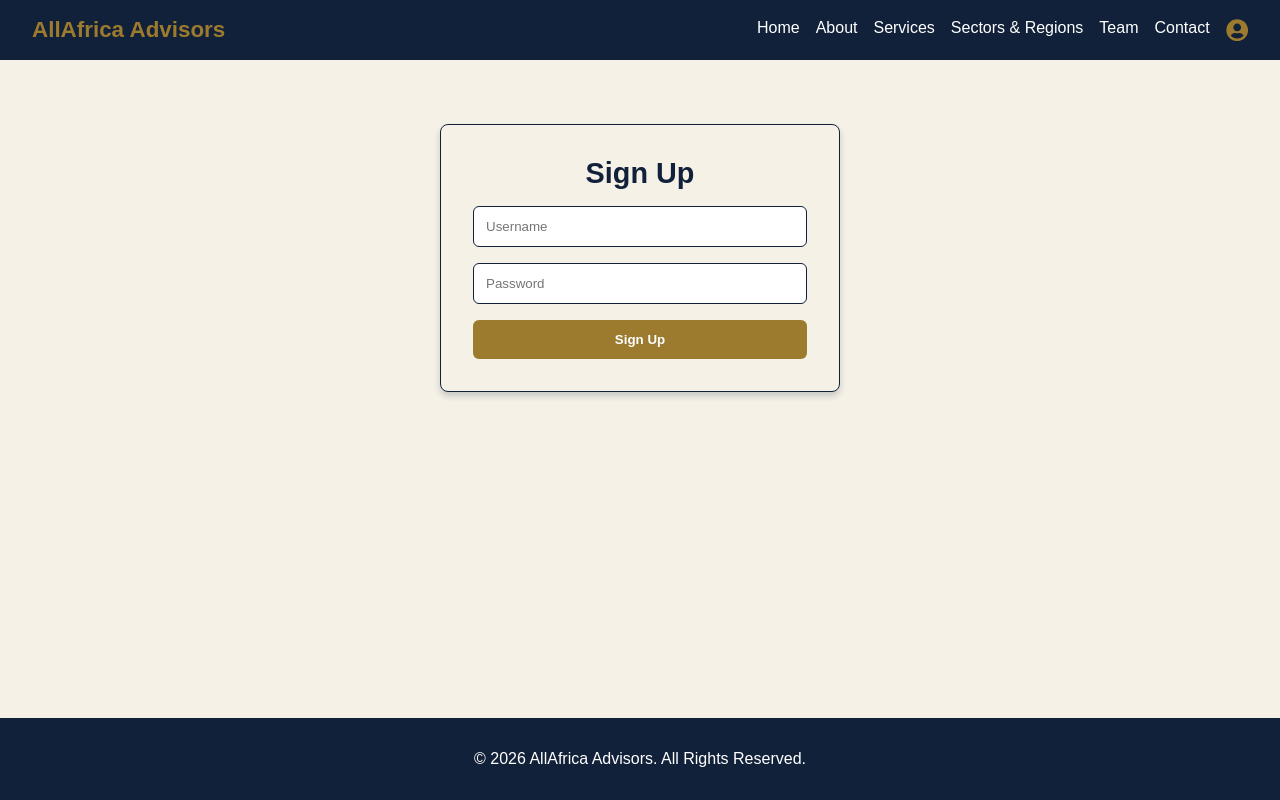
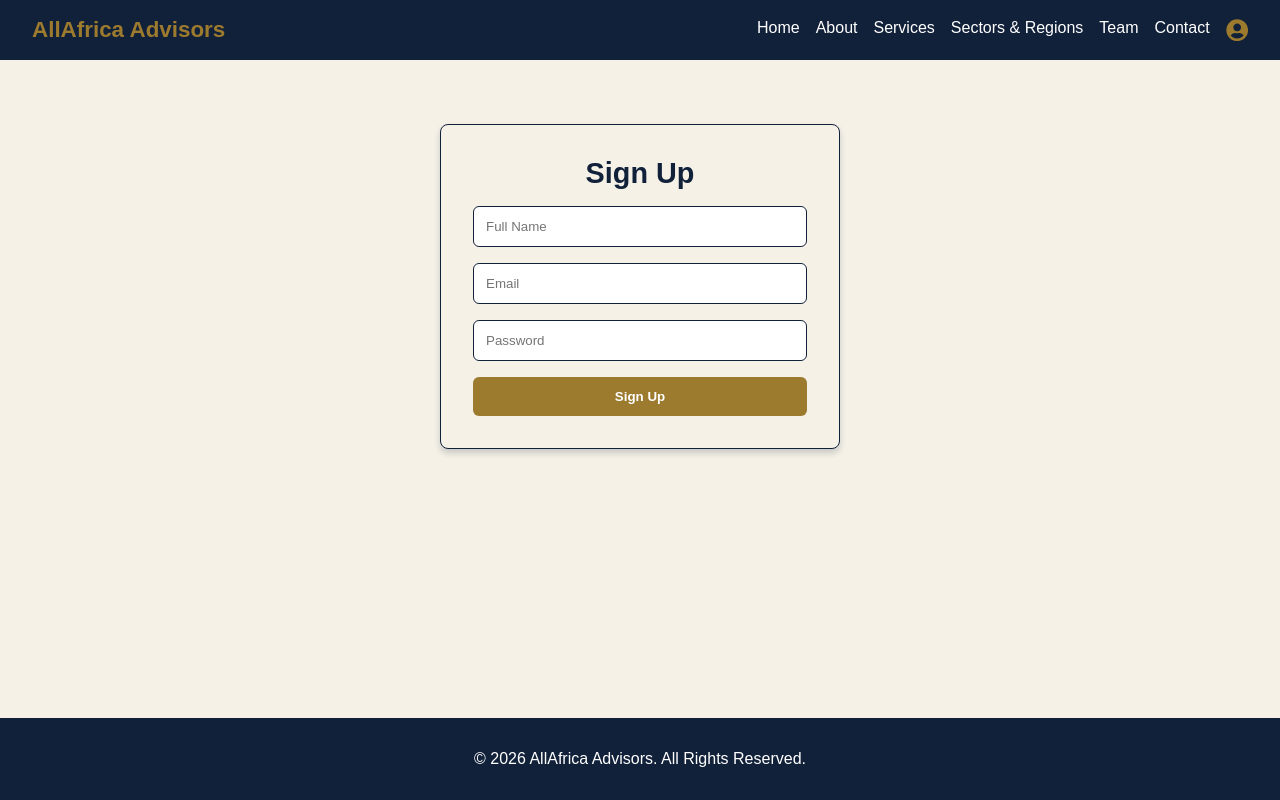
Before and after one commit to davidnjagih-png/allafrica-advisors, a React (Create React App) app: page /signup in a window 1280 px wide. Built offline with nearby package versions, Linux system fonts and the light colour scheme.

Commit message:
sign up and loggin code changes to allow multiple users

```diff
--- a/src/components/Login.jsx
+++ b/src/components/Login.jsx
@@ -16,8 +16,10 @@ function Login() {
       return;
     }
 
-    const user = JSON.parse(localStorage.getItem("user"));
-    if (user && user.username === username && user.password === password) {
+    const users = JSON.parse(localStorage.getItem("users")) || [];
+    const user = users.find((u) => u.email === username || u.name === username);
+
+    if (user && user.password === password) {
       if (user.authorized) {
         navigate("/dashboard");
       } else {
@@ -34,7 +36,7 @@ function Login() {
       <form onSubmit={handleLogin}>
         <input
           type="text"
-          placeholder="Username"
+          placeholder="Email or Name"
           value={username}
           onChange={(e) => setUsername(e.target.value)}
           required
--- a/src/components/Signup.jsx
+++ b/src/components/Signup.jsx
@@ -3,17 +3,28 @@ import { useNavigate } from "react-router-dom";
 import "../styles/Auth.css";
 
 function Signup() {
-  const [username, setUsername] = useState("");
+  const [name, setName] = useState("");
+  const [email, setEmail] = useState("");
   const [password, setPassword] = useState("");
   const navigate = useNavigate();
 
   const handleSignup = (e) => {
     e.preventDefault();
-    localStorage.setItem(
-      "user",
-      JSON.stringify({ username, password, authorized: false }),
-    );
-    navigate("/login");
+
+    // Basic email validation
+    const emailRegex = /^[^\s@]+@[^\s@]+\.[^\s@]+$/;
+    if (!emailRegex.test(email)) {
+      alert("Please enter a valid email address.");
+      return;
+    }
+
+    // Save user in localStorage (array of users)
+    const users = JSON.parse(localStorage.getItem("users")) || [];
+    users.push({ name, email, password, authorized: false });
+    localStorage.setItem("users", JSON.stringify(users));
+
+    // Redirect to waiting authorization page
+    navigate("/waiting-authorization");
   };
 
   return (
@@ -22,9 +33,16 @@ function Signup() {
       <form onSubmit={handleSignup}>
         <input
           type="text"
-          placeholder="Username"
-          value={username}
-          onChange={(e) => setUsername(e.target.value)}
+          placeholder="Full Name"
+          value={name}
+          onChange={(e) => setName(e.target.value)}
+          required
+        />
+        <input
+          type="email"
+          placeholder="Email"
+          value={email}
+          onChange={(e) => setEmail(e.target.value)}
           required
         />
         <input
--- a/src/components/WaitingAuthorization.jsx
+++ b/src/components/WaitingAuthorization.jsx
@@ -1,12 +1,16 @@
 import React from "react";
+import { useNavigate } from "react-router-dom";
 import "../styles/Auth.css";
 
 function WaitingAuthorization() {
+  const navigate = useNavigate();
+
   return (
     <div className="auth-page">
       <h2>Authorization Pending</h2>
       <p>Your account has been created but is awaiting admin approval.</p>
       <p>Please check back later.</p>
+      <button onClick={() => navigate("/")}>Back to Website</button>
     </div>
   );
 }
```
